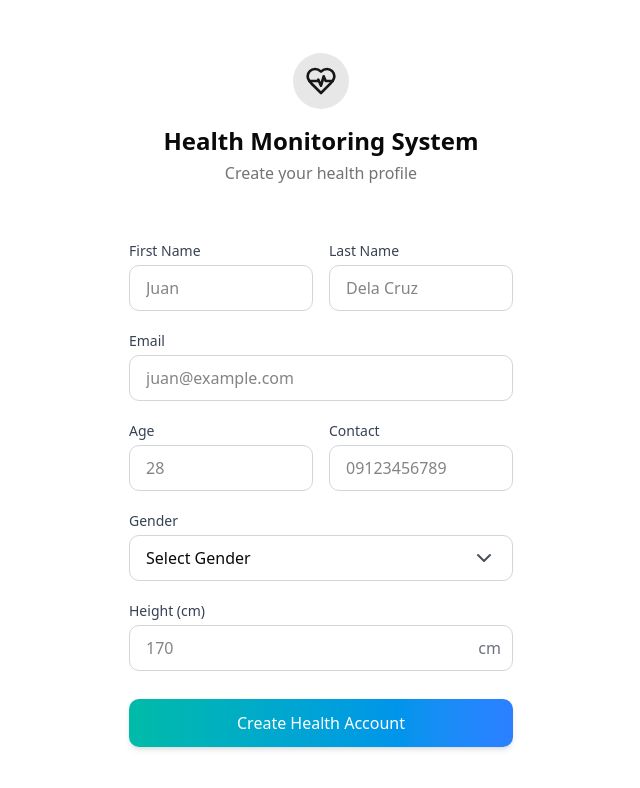
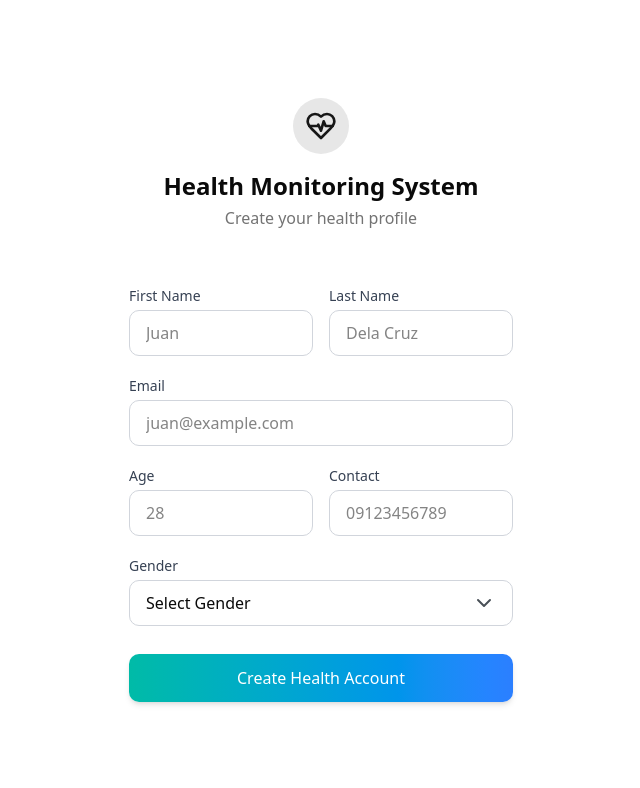
Before and after one commit to ivancotacteeee/BantayKalusugan-MERN, a React (Vite) app in the folder CLIENT/: page /register in a window 1280 px wide. Shown: the top 788 px of the page, without its empty margins (319-959 px from the left). Built offline with nearby package versions, Linux system fonts and the light colour scheme; no server answers; the database is empty.

Commit message:
Initial commit

```diff
--- a/CLIENT/src/components/layouts/register-field.jsx
+++ b/CLIENT/src/components/layouts/register-field.jsx
@@ -76,28 +76,6 @@ export function RegisterFields() {
         {errors.gender && <p className="mt-1 text-sm text-red-600">{errors.gender.message}</p>}
       </div>
 
-      <div>
-        <label className="block text-sm font-medium text-gray-700 mb-1" htmlFor="height">
-          Height (cm)
-        </label>
-        <div className="relative">
-          <input
-            id="height"
-            type="number"
-            className="w-full px-4 py-2.5 rounded-lg border border-gray-300 focus:ring-2 focus:ring-teal-500 focus:border-transparent transition"
-            placeholder="170"
-            {...register("height", {
-              required: "Height is required",
-              min: { value: 50, message: "Height must be at least 50cm" }
-            })}
-          />
-          <div className="absolute inset-y-0 right-0 flex items-center pr-3 pointer-events-none text-gray-500">
-            cm
-          </div>
-        </div>
-        {errors.height && <p className="mt-1 text-sm text-red-600">{errors.height.message}</p>}
-      </div>
-
       <div className="pt-2">
         <button
           type="submit"
```
Also changed, not shown: 1 other file (tests, documents, lock files or other folders).
